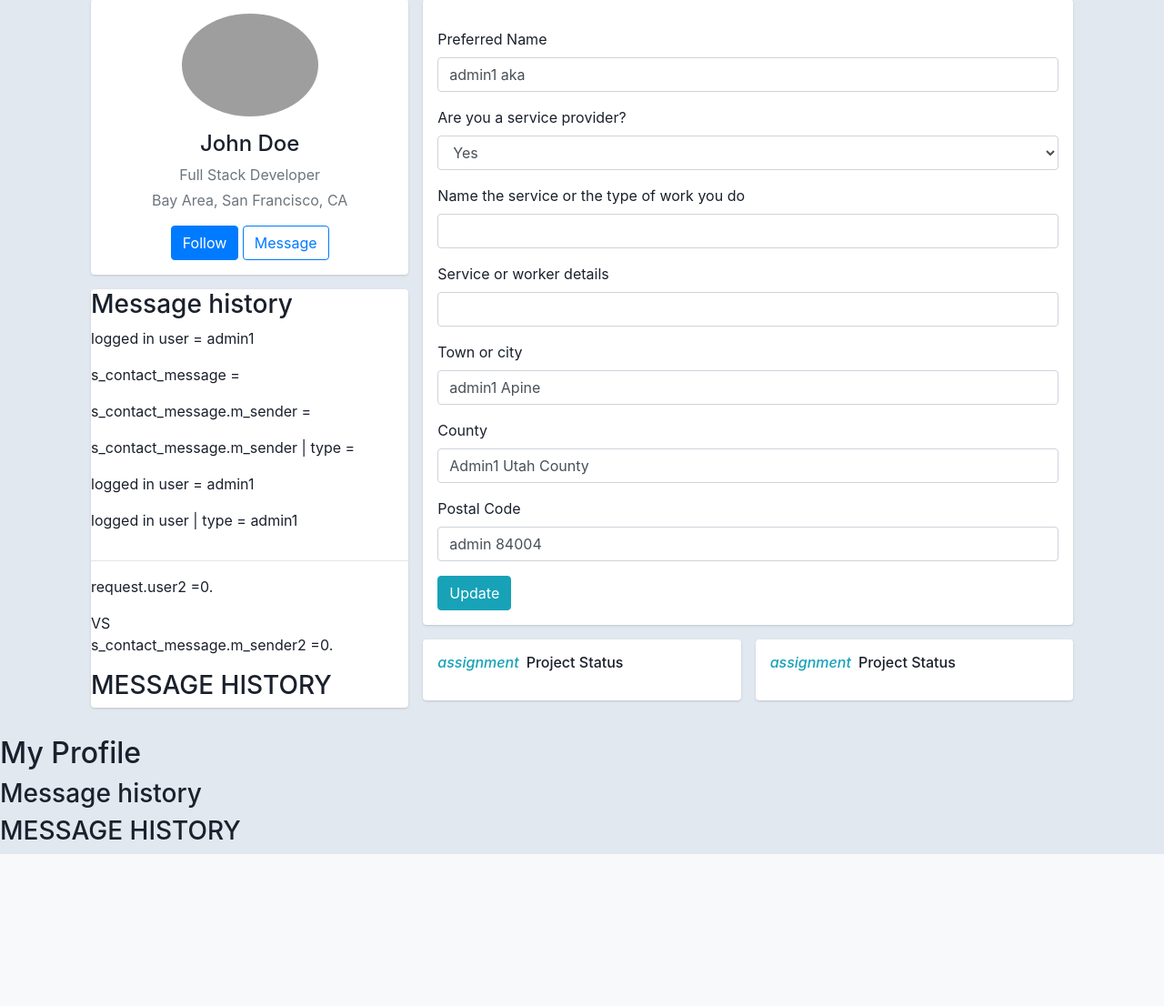
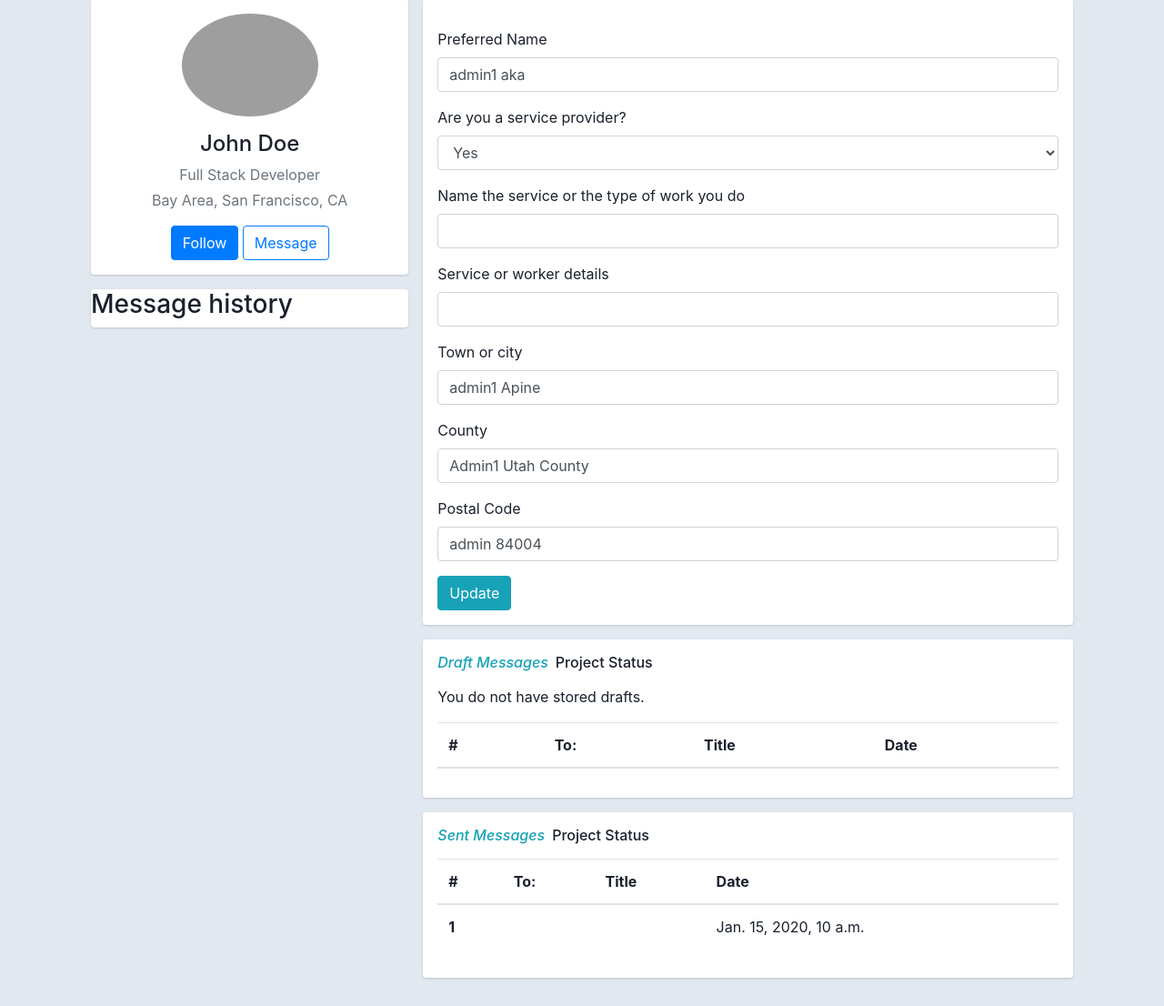
Before and after one commit to Gaberoids/undertablelabor, a Django app: page /profile/ in a window 1280 px wide. Shown: the part 196-1302 px from the top of the page at 91% size. Before the commit the page ends 1135 px from the top, so only its background shows below. Run offline with Django 3.2, Linux system fonts and the light colour scheme; a user stored in the database is signed in; data comes from the database, SQL or seed files in the repository; tables that the repository leaves empty hold one stand-in row (values such as "Sample post"); lists and menus that the app fills with data are empty; some libraries are stand-ins or nearby versions; grey boxes are pictures that could not be loaded.

Commit message:
Added a second version of the profile.html page

```diff
--- a/profiles/templates/profiles/profile.html
+++ b/profiles/templates/profiles/profile.html
@@ -16,6 +16,7 @@
 {% block content %}
 <!--  profile bootstrap https://bootsnipp.com/snippets/K0ZmK version 1  -->
 <!-- vesion 2 https://freefrontend.com/bootstrap-profiles/ -->
+<!-- 3 https://www.bootdey.com/snippets/view/media-profile -->
 <div class="container">
     <div class="main-body">
 
@@ -48,19 +49,20 @@
                 </div>
                 <div class="card mt-3">
                     <h3>Message history</h3>
-                    <p> logged in user = {{ request.user }} </p>
-                    {% for order in orders %}
+                    {% comment %}
+                    <!-- <p> logged in user = {{ request.user }} </p> -->
+                    <!-- {% for order in orders %}
                     <p>s_contact_message = {{order.s_contact_message}}</p>
                     <p>s_contact_message.m_sender = {{ order.s_contact_message.m_sender }}</p>
-                        <p>s_contact_message.m_sender | type = {{ order.s_contact_message.m_sender}}</p>
+                    <p>s_contact_message.m_sender | type = {{ order.s_contact_message.m_sender}}</p> -->
                     <!-- { if s_contact_message.m_sender|get_type == 'str' %}
                         <p>s_contact_message.m_sender type == 'str'</p>
                         { else %}
                         <p>s_contact_message.m_sender type != 'str'</p>
                         { endif %} -->
 
-                        <p> logged in user = {{ request.user }} </p>
-                        <p> logged in user | type = {{ request.user }} </p>
+                    <!-- <p> logged in user = {{ request.user }} </p>
+                    <p> logged in user | type = {{ request.user }} </p> -->
                     <!-- { if request.user|get_type == 'str' %}
                             <p>request.user type == 'str'</p>
                         { else %}
@@ -68,44 +70,17 @@
                         { endif %} -->
 
 
-<hr>
+                    <!-- <hr>
                     {% if order.s_contact_message.m_sender != request.user %}
-                            <p>request.user2               ={{ request.user|length }}.</p>
+                    <p>request.user2 ={{ request.user|length }}.</p>
                     VS
                     <p>s_contact_message.m_sender2 ={{ order.s_contact_message.m_sender|length }}.</p>
                     {% endif %}
-                    {% endfor%}
+                    {% endfor%} -->
+                    {% endcomment %}
 
 
-                    {% if request.user.is_authenticated %}
-                    <h3>MESSAGE HISTORY</h3>
-                    {% for message in all_messages %}
-                    {% if message %}
-                    <p>Message sender: {{ message.m_sender }}</p>
-                    <p>User logged in: username {{ username }} or AKA: {{ service.default_aka }}</p>
-                    <p>User request.user {{ request.user }}</p>
-                    <p>{{message.m_title}}</p>
-                    <p>{{message.m_body}}</p>
-                    <p>{{message.m_share_email_box}}</p>
-                    <p>{{message.m_created_date}}</p>
-                    {% if not message.m_sender %}
-                    <p>{{message.m_sender}}</p>
-                    {% else %}
-                    <p>{{m_sender}}</p>
-                    {% endif %}
-                    <p>{{message.m_receiver}}</p>
-                    <a type="button"
-                        href="{% url 'delete_service_message' message_id=message.id username=request.user %}">Remove
-                        message!</a>
-                    <div style="border-bottom: 2px solid rgb(143, 114, 60);"></div>
-                    {% else %}
-                    <div style="border-bottom: 2px solid rgb(143, 114, 60);">You have no message history with this user
-                    </div>
-                    {% endif %}
-                    {% endfor %}
-                    {% else %}
-                    <!--  DO NOT SHOW ANY MESSAGE HISTORY IF USER IS NOT LOGGED IN -->
-                    {% endif%}
+
                 </div>
             </div>
             <div class="col-md-8">
@@ -126,20 +101,72 @@
 
 
                 <div class="row gutters-sm">
-                    <div class="col-sm-6 mb-3">
+                    <div class="col-sm-12 mb-3">
                         <div class="card h-100">
                             <div class="card-body">
                                 <h6 class="d-flex align-items-center mb-3"><i
-                                        class="material-icons text-info mr-2">assignment</i>Project Status</h6>
+                                        class="material-icons text-info mr-2">Draft Messages</i>Project
+                                    Status</h6>
 
+                                <table class="table table-hover">
+                                    <thead>
+                                        <tr>
+                                            <th scope="col">#</th>
+                                            <th scope="col">To:</th>
+                                            <th scope="col">Title</th>
+                                            <th scope="col">Date</th>
+                                        </tr>
+                                    </thead>
+                                    {% if all_messages %}
+                                    {% for message in all_messages %}
+
+                                    <tbody>
+                                        <tr>
+                                            <th scope="row">1</th>
+                                            <td>{{ message.m_sender }}</td>
+                                            <td>{{ message.m_title }}</td>
+                                            <td>{{ message.m_created_date }}</td>
+                                        </tr>
+                                    </tbody>
+                                    {% endfor %}
+                                    {% else%}
+                                    <p>You do not have stored drafts.</p>
+                                    {% endif %}
+                                </table>
                             </div>
                         </div>
                     </div>
-                    <div class="col-sm-6 mb-3">
+                    <div class="col-sm-12 mb-3">
                         <div class="card h-100">
                             <div class="card-body">
-                                <h6 class="d-flex align-items-center mb-3"><i
-                                        class="material-icons text-info mr-2">assignment</i>Project Status</h6>
+                                <h6 class="d-flex align-items-center mb-3"><i class="material-icons text-info mr-2">Sent
+                                        Messages</i>Project
+                                    Status</h6>
+                                <table class="table table-hover">
+                                    <thead>
+                                        <tr>
+                                            <th scope="col">#</th>
+                                            <th scope="col">To:</th>
+                                            <th scope="col">Title</th>
+                                            <th scope="col">Date</th>
+                                        </tr>
+                                    </thead>
+                                    {% if orders %}
+                                    {% for order in orders %}
+
+                                    <tbody>
+                                        <tr>
+                                            <th scope="row">1</th>
+                                            <td>{{ order.s_contact_message.m_sender }}</td>
+                                            <td>{{ order.s_contact_message.m_title }}</td>
+                                            <td>{{ order.s_created_date }}</td>
+                                        </tr>
+                                    </tbody>
+                                    {% endfor %}
+                                    {% else %}
+                                    <p>You have not placed an order yet.</p>
+                                    {% endif %}
+                                </table>
                             </div>
                         </div>
                     </div>
@@ -155,39 +182,7 @@
 </div>
 <!-- end of profile bootstrap -->
 
-<h2 class="">My Profile</h2>
 
-<!-- crispy form start below -->
-
-
-<h3>Message history</h3>
-{% if request.user.is_authenticated %}
-<h3>MESSAGE HISTORY</h3>
-{% for message in all_messages %}
-{% if message %}
-<p>Message sender: {{ message.m_sender }}</p>
-<p>User logged in: username {{ username }} or AKA: {{ service.default_aka }}</p>
-<p>User request.user {{ request.user }}</p>
-<p>{{message.m_title}}</p>
-<p>{{message.m_body}}</p>
-<p>{{message.m_share_email_box}}</p>
-<p>{{message.m_created_date}}</p>
-{% if not message.m_sender %}
-<p>{{message.m_sender}}</p>
-{% else %}
-<p>{{m_sender}}</p>
-{% endif %}
-<p>{{message.m_receiver}}</p>
-<a type="button" href="{% url 'delete_service_message' message_id=message.id username=request.user %}">Remove
-    message!</a>
-<div style="border-bottom: 2px solid rgb(143, 114, 60);"></div>
-{% else %}
-<div style="border-bottom: 2px solid rgb(143, 114, 60);">You have no message history with this user</div>
-{% endif %}
-{% endfor %}
-{% else %}
-<!--  DO NOT SHOW ANY MESSAGE HISTORY IF USER IS NOT LOGGED IN -->
-{% endif%}
 
 {% endblock %}
 
--- a/profiles/views.py
+++ b/profiles/views.py
@@ -37,12 +37,13 @@
     my_profile_form = UserMyProfileForm(instance=profile)
     # orders = OrderedMessages.objects.filter(s_contact_message.m_sender=profile)
     orders = OrderedMessages.objects.all()
+    message_history = ContactMessage.objects.filter(m_receiver=profile,m_sender=profile)
     template = 'profiles/profile.html'
     context = {
         'my_profile_form': my_profile_form,
         'orders': orders,
         'on_profile_page': True,
-        # 'all_messages': message_history
+        'all_messages': message_history
     }
     # after adding the on_profile_page, go to toast to finalize it. This is for a message to let people know that the profiles was successfully changed
     return render(request, template, context)
```
Lines whose indentation alone changed are shown as unchanged.
